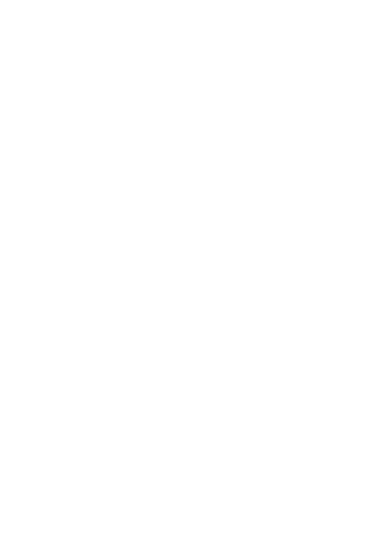
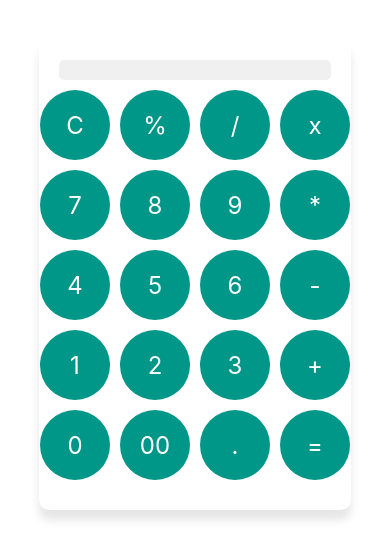
Before and after one commit to AnnKaroki/Calculator-App, a React Native app: screen / in a window 390 px wide. Shown: the part 147-706 px from the top of the page. Built offline with nearby package versions, Linux system fonts and the light colour scheme.

Commit message:
third commit

```diff
--- a/App.js
+++ b/App.js
@@ -1,7 +1,8 @@
-import React, { useState } from 'react'; // Import React and useState
+import React, { useState } from 'react';
+import { View, Text, TouchableOpacity, StyleSheet } from 'react-native';
 
 export default function App() {
-  const [displayValue, setDisplayValue] = useState(''); // Use useState hook
+  const [displayValue, setDisplayValue] = useState('');
 
   const handleButtonPress = (buttonText) => {
     if (!isNaN(parseInt(buttonText))) {
@@ -16,8 +17,95 @@
     } else {
       // Operator button clicked
       // Implement operator logic
+      setDisplayValue(displayValue + buttonText);
     }
   };
 
-  // Rest of your component code...
+  const buttonRows = [
+    ['C', '%', '/', 'x'],
+    ['7', '8', '9', '*'],
+    ['4', '5', '6', '-'],
+    ['1', '2', '3', '+'],
+    ['0', '00', '.', '='],
+  ];
+
+  return (
+    <View style={styles.container}>
+      <View style={styles.calculator}>
+        <View style={styles.display}>
+          <Text style={styles.displayText}>{displayValue}</Text>
+        </View>
+        <View style={styles.buttonGrid}>
+          {buttonRows.map((row, rowIndex) => (
+            <View key={rowIndex} style={styles.buttonRow}>
+              {row.map((buttonText, colIndex) => (
+                <TouchableOpacity
+                  key={colIndex}
+                  style={styles.button}
+                  onPress={() => handleButtonPress(buttonText)}>
+                  <Text style={styles.buttonText}>{buttonText}</Text>
+                </TouchableOpacity>
+              ))}
+            </View>
+          ))}
+        </View>
+      </View>
+    </View>
+  );
 }
+
+const styles = StyleSheet.create({
+  container: {
+    flex: 1,
+    backgroundColor: '#fff',
+    alignItems: 'center',
+    justifyContent: 'center',
+  },
+  calculator: {
+    width: '80%',
+    padding: 20,
+    backgroundColor: '#ffffff',
+    borderRadius: 10,
+    shadowColor: '#000',
+    shadowOffset: {
+      width: 0,
+      height: 10,
+    },
+    shadowOpacity: 0.1,
+    shadowRadius: 10,
+    elevation: 5,
+  },
+  display: {
+    backgroundColor: '#f0f0f0',
+    padding: 10,
+    borderRadius: 5,
+    marginBottom: 10,
+    textAlign: 'right',
+  },
+  displayText: {
+    fontSize: 24,
+  },
+  buttonGrid: {
+    flexDirection: 'column',
+    justifyContent: 'center',
+    alignItems: 'center',
+  },
+  buttonRow: {
+    flexDirection: 'row',
+    justifyContent: 'center',
+    marginBottom: 10,
+  },
+  button: {
+    width: 70,
+    height: 70,
+    borderRadius: 35,
+    backgroundColor: '#009688',
+    alignItems: 'center',
+    justifyContent: 'center',
+    marginHorizontal: 5,
+  },
+  buttonText: {
+    color: '#ffffff',
+    fontSize: 24,
+  },
+});
```
